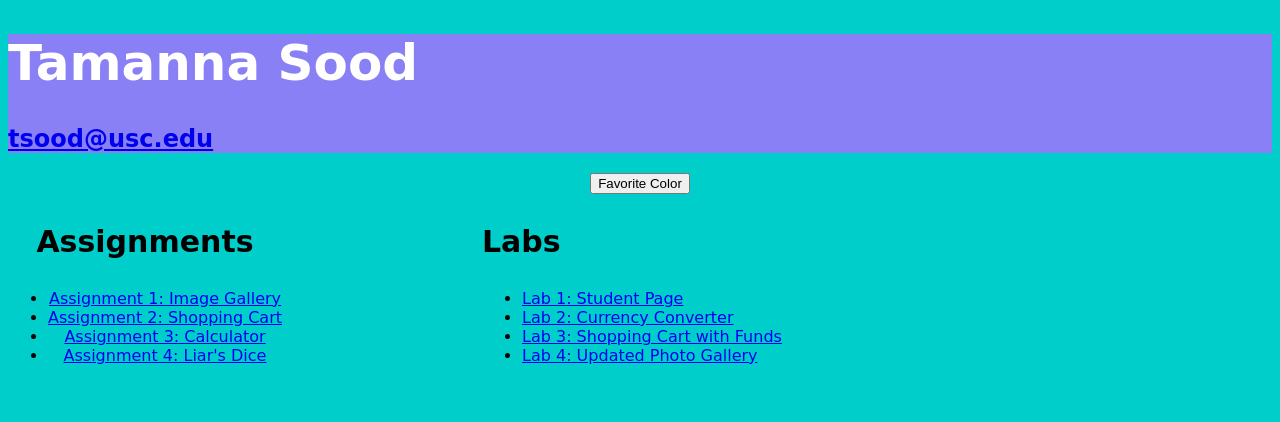
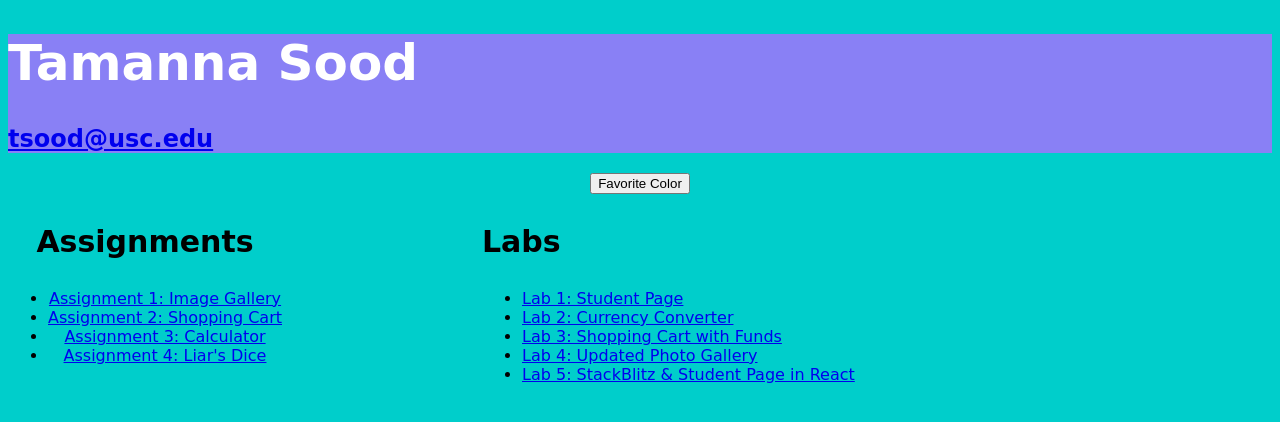
Before and after one commit to uscwebdev/itp301-submissions-Tamannasood24, a plain HTML site: page index.html in a window 1280 px wide. Drawn offline with Linux system fonts and the light colour scheme; a web font is replaced by a local one.

Commit message:
updated index

```diff
--- a/index.html
+++ b/index.html
@@ -73,6 +73,7 @@
 					<li> <a href="Lab02/lab_02.html"> Lab 2: Currency Converter </a> </li>
 					<li> <a href="Lab03/index.html"> Lab 3: Shopping Cart with Funds</a> </li>
 					<li> <a href="Lab04/index.html"> Lab 4: Updated Photo Gallery</a> </li>
+					<li> <a href="https://stackblitz.com/edit/react-a9qved?file=src%2Findex.js"> Lab 5: StackBlitz & Student Page in React </a></li>
 
 
 
```
Also changed, not shown: 1 other file.
